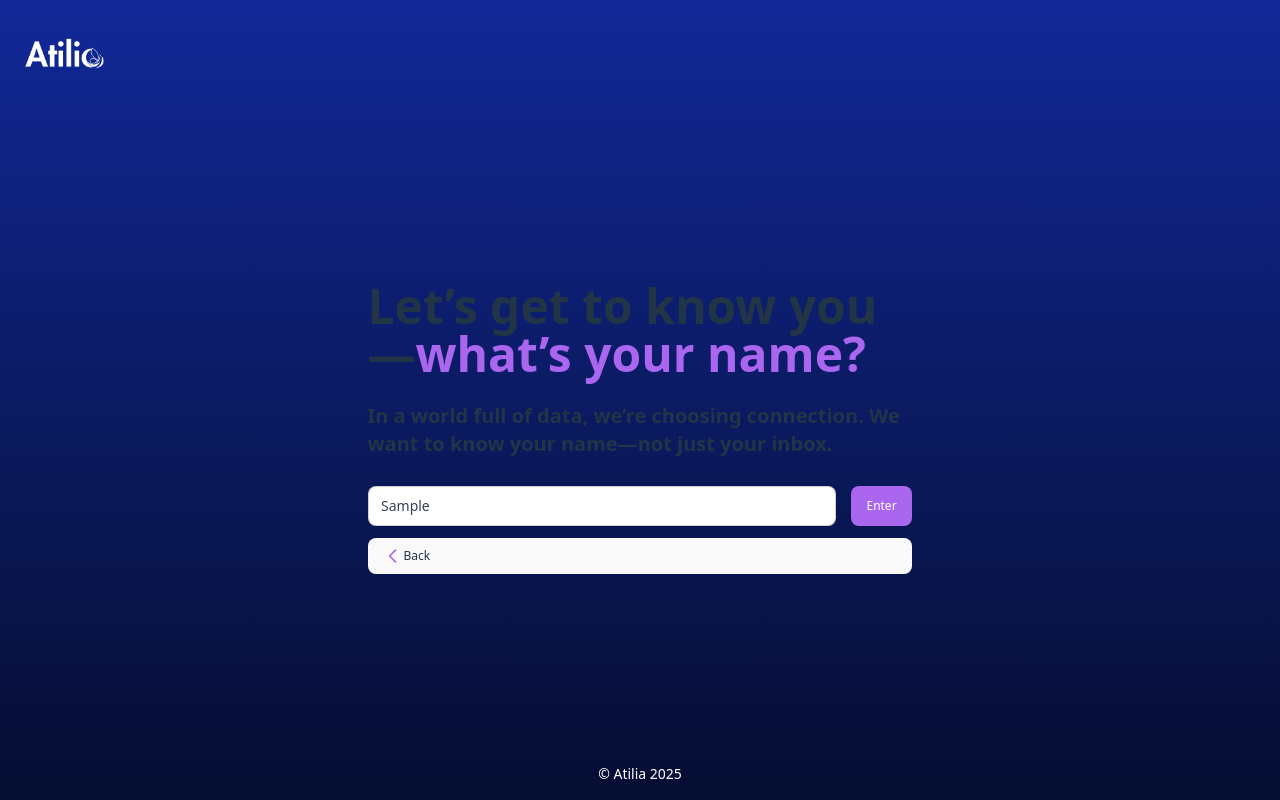
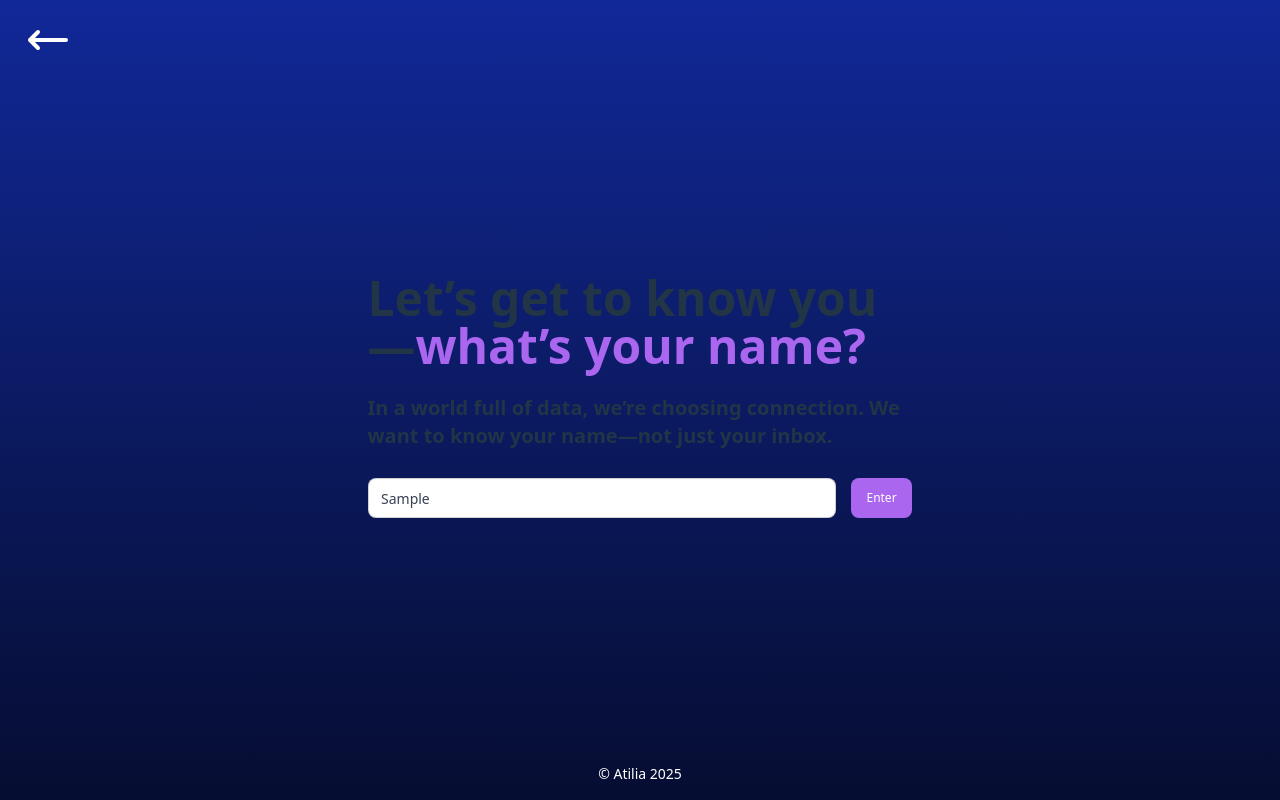
Before and after one commit to Atilia-Organization/newsletter_unsub, a React (Vite) app in the folder webapp/: page / in a window 1280 px wide. Both pictures are taken after typing "name@example.com", "Sample" into the empty fields and a click on the button "Subscribe". Built offline with nearby package versions, Linux system fonts and the light colour scheme.

Commit message:
Replaced back button to back arrow in navbar

```diff
--- a/webapp/components/HeroInput.jsx
+++ b/webapp/components/HeroInput.jsx
@@ -1,12 +1,11 @@
 import React from "react";
 
 function HeroInput({ subscribeText, optional = false, children }) {
-  const childrenArray = React.Children.toArray(children);
   return (
     <>
       <div className="px-1 flex w-full flex-col gap-3">
         <div className="join gap-4 flex flex-col md:flex-row">
-          <div className="w-full">{childrenArray[0]}</div>
+          <div className="w-full">{children}</div>
           <button
             type="submit"
             className="!bg-purple-primary text-white px-4 py-2 rounded-md font-semibold join-item"
@@ -19,7 +18,6 @@ function HeroInput({ subscribeText, optional = false, children }) {
             We respect your privacy. No spam, ever
           </p>
         )}
-        {childrenArray[1]}
       </div>
     </>
   );
--- a/webapp/src/Landing.jsx
+++ b/webapp/src/Landing.jsx
@@ -29,8 +29,28 @@ function Landing() {
     <>
       <div className=" w-screen min-h-screen bg-gradient-to-t from-blue-secondary to-blue-primary flex flex-col">
         {/* Navbar */}
-        <div className="navbar px-6 py-4 md:justify-start justify-center">
-          <img className="md:w-20 w-24" src={Atilia_white} alt="Logo" />
+        <div className={`navbar px-6 py-4 md:justify-start ${step === 1 ? "justify-center": "justify-start"}`}>
+          {step === 1 ? (
+              <img className="md:w-20 w-24" src={Atilia_white} alt="Logo" />
+          ) : (
+            <>
+            <a onClick={() => setStep(1)} className="cursor-pointer">
+              <svg
+                class="h-12 w-12 text-white"
+                fill="none"
+                viewBox="0 0 24 24"
+                stroke="currentColor"
+              >
+                <path
+                  stroke-linecap="round"
+                  stroke-linejoin="round"
+                  stroke-width="2"
+                  d="M7 16l-4-4m0 0l4-4m-4 4h18"
+                />
+              </svg>
+              </a>
+            </>
+          )}
         </div>
 
         {/* Hero */}
@@ -133,27 +153,6 @@ function Landing() {
                           placeholder="Enter your Name"
                           className="input rounded-lg w-full text-gray-700 bg-white join-item"
                         />
-                        <button
-                          type="button"
-                          onClick={() => setStep(1)}
-                          className="text-center flex items-center transition "
-                        >
-                          <svg
-                            xmlns="http://www.w3.org/2000/svg"
-                            fill="none"
-                            viewBox="0 0 24 24"
-                            strokeWidth={2}
-                            stroke="currentColor"
-                            className="w-5 h-5 text-purple-primary"
-                          >
-                            <path
-                              strokeLinecap="round"
-                              strokeLinejoin="round"
-                              d="M15 19l-7-7 7-7"
-                            />
-                          </svg>
-                          Back
-                        </button>
                       </HeroInput>
                     </div>
                   </fieldset>
```
